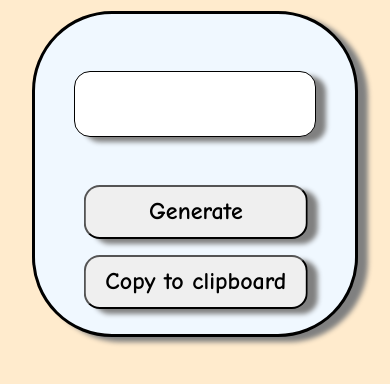
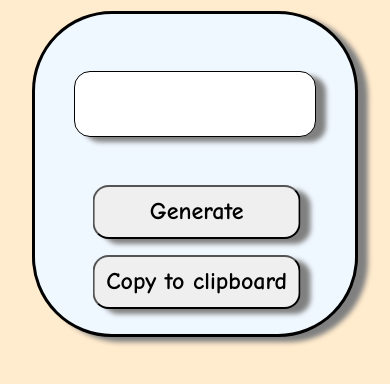
Before and after one commit to IbrhmClgl/password-generator, a website: page src/index.html in a window 390 px wide. Shown: the part 244-628 px from the top of the page. Drawn offline with nearby package versions, Linux system fonts and the light colour scheme.

Commit message:
update: css buttons font color

```diff
--- a/src/style.css
+++ b/src/style.css
@@ -38,8 +38,9 @@ form {
   }
 
   form .container .button {
-    width: 13rem;
+    width: 12rem;
     margin-top: 1rem;
+    color: black;
     transform: translateX(-5%);
   }
 }
```
